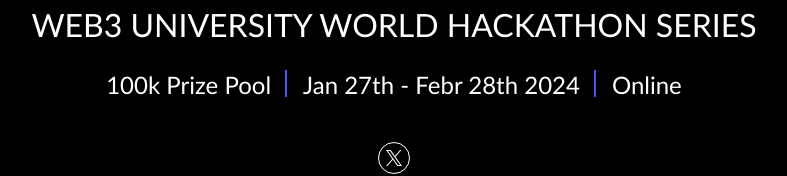
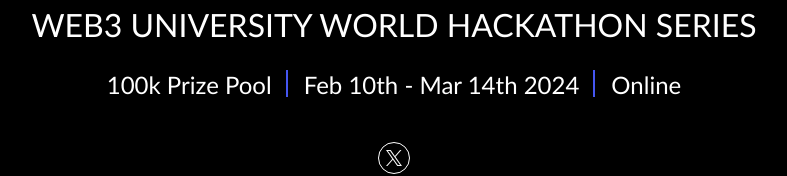
Before and after one commit to gesilabushuohua/web3, a React (Vite) app: page / in a window 1280 px wide. Shown: the part 354-530 px from the top of the page, without its empty margins (246-1033 px from the left). Built offline with nearby package versions, Linux system fonts and the light colour scheme.

Commit message:
style: 修改日期

```diff
--- a/src/layout/Home.tsx
+++ b/src/layout/Home.tsx
@@ -18,7 +18,7 @@ const Home = () => {
             <span>100k Prize Pool</span>
           </span>
           <span className="info">
-            <span>Jan 27th - Febr 28th 2024</span>
+            <span>Feb 10th - Mar 14th 2024</span>
           </span>
           <span className="info">
             <span>Online</span>
```
